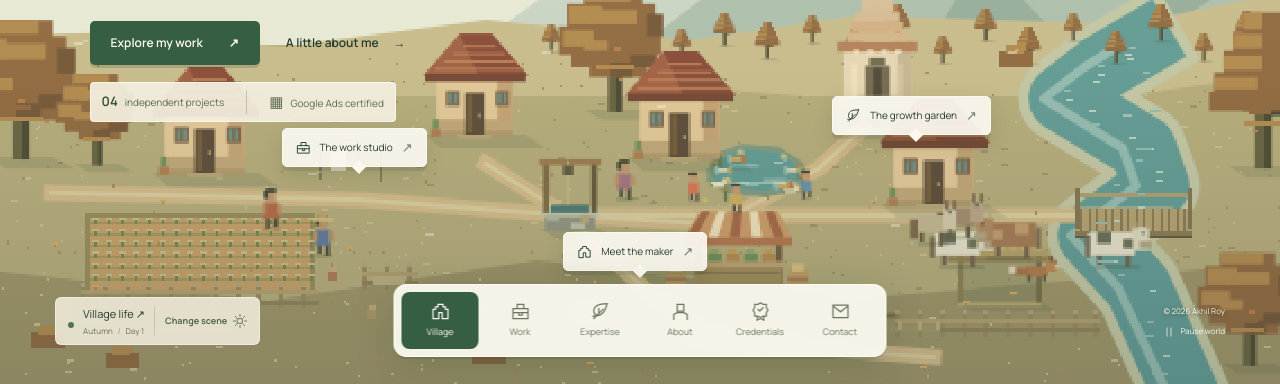
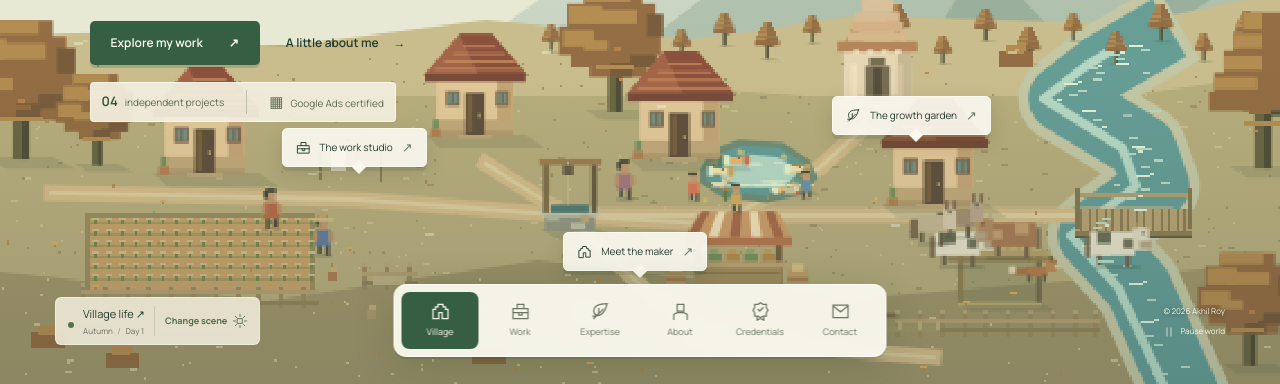
Before and after one commit to SatyamRoy007/portfilio, a plain HTML site: page index.html in a window 1280 px wide. Shown: the part 416-800 px from the top of the page. Drawn offline with Linux system fonts and the light colour scheme.

Commit message:
Make river and pond life more visible

```diff
--- a/index.html
+++ b/index.html
@@ -18,7 +18,7 @@
   <link rel="stylesheet" href="village-ui.css?v=20260913-scene-controls">
   <script defer src="content.js?v=20260913-scene-controls"></script>
   <script defer src="journal.js?v=20260913-scene-controls"></script>
-  <script defer src="world.js?v=20260913-scene-controls"></script>
+  <script defer src="world.js?v=20260913-water-life"></script>
   <script defer src="app.js?v=20260913-scene-controls"></script>
   <script defer src="village-ui.js?v=20260913-scene-controls"></script>
 </head>
--- a/world.js
+++ b/world.js
@@ -101,7 +101,7 @@
       autumn: { grass: '#b7ad7c', light: '#c9bd8d', shade: '#a0966a', field: '#c5a269', leaf: '#936d43', leafLight: '#b38c51', blossom: '#d3ad64', dirt: '#d3bb89' },
       winter: { grass: '#dce1ce', light: '#edf0df', shade: '#becbb7', field: '#bac3a5', leaf: '#496959', leafLight: '#799080', blossom: '#edf0df', dirt: '#cbc9ab' },
     }[state.season];
-    return { ...season, sky: night ? '#172b35' : '#f4efdf', mountainFar: night ? '#334953' : '#cbd5c3', mountain: night ? '#31484c' : '#afc0ad', mountainShade: night ? '#243d42' : '#99af9b', river: night ? '#31585b' : '#669d95', riverLight: night ? '#567c7d' : '#96bcb0' };
+    return { ...season, sky: night ? '#172b35' : '#f4efdf', mountainFar: night ? '#334953' : '#cbd5c3', mountain: night ? '#31484c' : '#afc0ad', mountainShade: night ? '#243d42' : '#99af9b', river: night ? '#285962' : '#669d95', riverLight: night ? '#88b8b2' : '#b6d8c2' };
   }
 
   function local(c, x, y, scale, draw) { c.save(); c.translate(Math.round(x), Math.round(y)); c.scale(scale, scale); draw(); c.restore(); }
@@ -157,9 +157,10 @@
   function cart(c,x,y){local(c,x,y,S,()=>{shadow(c,0,1,22,3);rect(c,-12,-9,25,8,'#a18758');rect(c,-14,-11,28,3,'#b79a65');[-8,8].forEach(w=>{rect(c,w-3,-3,6,7,'#695b3e');rect(c,w-1,-1,2,3,'#bdac79');});rect(c,11,-6,14,2,'#82714c');rect(c,-8,-16,5,5,'#c5b178');rect(c,-2,-18,8,7,'#d0bc82');});}
   function cattleShelter(c,x,y){local(c,x,y,S*.85,()=>{shadow(c,0,1,48,5);rect(c,-23,-24,46,24,'#6c765245');rect(c,-24,-28,3,30,'#8e8154');rect(c,22,-28,3,30,'#756e49');polygon(c,[[-30,-26],[-19,-38],[18,-38],[31,-26]],'#b5a16a');rect(c,-30,-26,61,3,'#928053');for(let n=0;n<7;n++)rect(c,-22+n*7,-31,5,1,'#d2bd7d');rect(c,-24,1,49,2,'#b7aa70');});}
   function pond(c,x,y,size,p){local(c,x,y,S*size,()=>{
-    shadow(c,0,7,62,7);polygon(c,[[-34,-2],[-27,-14],[-10,-20],[16,-18],[32,-8],[37,3],[29,12],[7,17],[-20,14],[-34,6]],'#829c82');
-    polygon(c,[[-30,-2],[-22,-11],[-8,-16],[15,-14],[28,-6],[32,2],[24,9],[5,13],[-17,10],[-29,5]],p.river);
-    rect(c,-18,-6,20,2,p.riverLight);rect(c,5,4,16,2,p.riverLight);rect(c,-8,8,10,1,'#b0d0bc');
+    shadow(c,0,8,70,8);polygon(c,[[-39,-2],[-31,-16],[-12,-23],[19,-21],[37,-9],[43,3],[34,15],[8,21],[-23,17],[-39,7]],'#718d75');
+    polygon(c,[[-35,-2],[-26,-13],[-9,-19],[17,-17],[33,-7],[37,2],[29,11],[6,16],[-20,13],[-34,5]],p.river);
+    polygon(c,[[-25,-2],[-17,-9],[-5,-13],[15,-11],[25,-5],[29,1],[21,7],[5,11],[-13,8],[-24,4]],p.riverLight);
+    rect(c,-21,-7,25,2,'#d9edcf');rect(c,4,5,19,2,'#d9edcf');rect(c,-10,9,13,1,'#c9e6ca');
     [[-30,-8],[-26,-14],[29,-6],[32,1],[-22,10]].forEach(([px,py])=>{rect(c,px,py,2,10,'#657d4c');rect(c,px-2,py,6,2,p.leafLight);});
     [[-13,-15],[17,-12],[-22,4],[24,7]].forEach(([px,py])=>{rect(c,px,py,5,2,'#d9c679');rect(c,px+1,py-1,2,1,'#f1df9d');});
   });}
@@ -360,8 +361,8 @@
   function pondLife(c){
     const s=sites(),p=palette(),x=s.pond[0]*W,y=s.pond[1]*H,scale=(mobile?.72:1)*S;
     if(state.season!=='winter'){
-      for(let i=0;i<5;i++){const fx=x+Math.sin(elapsed*1.4+i*1.7)*20*scale,fy=y+Math.cos(elapsed*1.1+i*1.3)*7*scale;local(c,fx,fy,scale,()=>{rect(c,-3,0,6,2,i%2?'#e1a75a':'#d7d3aa');rect(c,3,-1,2,4,i%2?'#b87a4a':'#a9a879');rect(c,-4,-1,2,4,p.riverLight);});}
-      for(let i=0;i<3;i++){const ring=(elapsed*1.2+i*3)%10;const rx=x+(i-1)*12*scale,ry=y+5*scale;rect(c,rx-ring,ry,ring*2+2,1,'#c1d9c2a0');}
+      for(let i=0;i<5;i++){const fx=x+Math.sin(elapsed*1.4+i*1.7)*22*scale,fy=y+Math.cos(elapsed*1.1+i*1.3)*8*scale;local(c,fx,fy,scale,()=>{const body=i%2?'#f0b464':'#f3e1a8';rect(c,-4,0,8,3,body);rect(c,4,-1,3,5,i%2?'#c8784c':'#c9a862');rect(c,-6,-1,3,5,'#e7f0c7');rect(c,1,0,1,1,'#465c51');});}
+      for(let i=0;i<3;i++){const ring=(elapsed*1.2+i*3)%13;const rx=x+(i-1)*13*scale,ry=y+6*scale;rect(c,rx-ring,ry,ring*2+3,1,'#e3f3d4a8');rect(c,rx-ring+2,ry+1,Math.max(2,ring*2-1),1,'#a8d4bf96');}
     }
     if(!shelterTime()&&['afternoon','evening'].includes(timeBand())){
       child(c,x-31*scale,y+14*scale,0,'ball');child(c,x+25*scale,y+13*scale,1,'skip');child(c,x-10*scale,y+19*scale,2,'play');
@@ -377,10 +378,12 @@
   function drawRiverFlow(c){
     if(!state.effects)return;
     const p=palette(),route=riverRoute(),speed=elapsed*.18;
-    for(let i=0;i<26;i++){
-      const progress=(i/26+speed)%1,raw=progress*(route.length-1),index=Math.floor(raw),blend=raw-index,a=route[index],b=route[Math.min(route.length-1,index+1)];
+    for(let i=0;i<38;i++){
+      const progress=(i/38+speed)%1,raw=progress*(route.length-1),index=Math.floor(raw),blend=raw-index,a=route[index],b=route[Math.min(route.length-1,index+1)];
       const x=(a[0]+(b[0]-a[0])*blend)*W,y=(a[1]+(b[1]-a[1])*blend)*H;
-      const offset=Math.sin(i*2.17+elapsed*2)*W*.008;rect(c,x+offset,y,Math.max(2,S*3),Math.max(1,S*.8),i%3?'#b7d3bd':p.riverLight);
+      const offset=Math.sin(i*2.17+elapsed*2)*W*.010;const width=Math.max(3,S*(i%4===0?7:5));
+      rect(c,x+offset-width/2,y,width,Math.max(1,S*1.15),i%4===0?'#e0f0d4':p.riverLight);
+      if(i%3===0)rect(c,x+offset+width/2,y-1,Math.max(2,S*2),1,'#d7eed2');
     }
   }
   function windLife(c){
```
